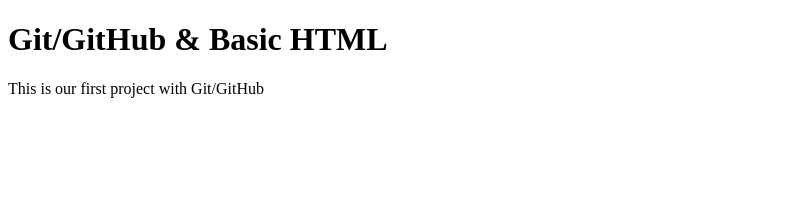
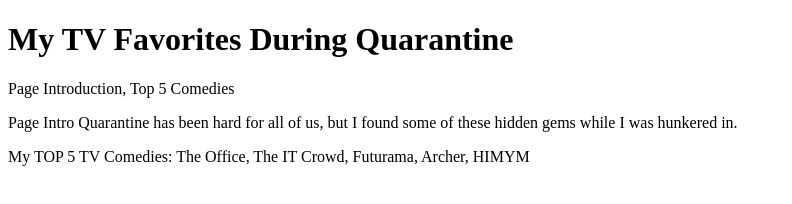
Before and after one commit to scsu-clarkm1-fall-2020-csc235/assignment-1-git-github-bpatricka, a plain HTML site: page index.html in a window 1280 px wide. Shown: the whole page, without its empty margins (0-792 px from the left). Drawn offline with Linux system fonts and the light colour scheme.

Commit message:
Added three paragraphs page intro my top five comedies

```diff
--- a/index.html
+++ b/index.html
@@ -8,8 +8,15 @@
 </head>
 
 <body>
-    <h1>Git/GitHub & Basic HTML</h1>
-    <p>This is our first project with Git/GitHub</p>
+    <h1>My TV Favorites During Quarantine</h1>
+    <p>Page Introduction, Top 5 Comedies</p>
+    <p>Page Intro
+        Quarantine has been hard for all of us, but I found some of these hidden
+        gems while I was hunkered in.
+    </p>
+    <p>My TOP 5 TV Comedies:
+        The Office, The IT Crowd, Futurama, Archer, HIMYM
+    </p>
 
 </body>
 
```
